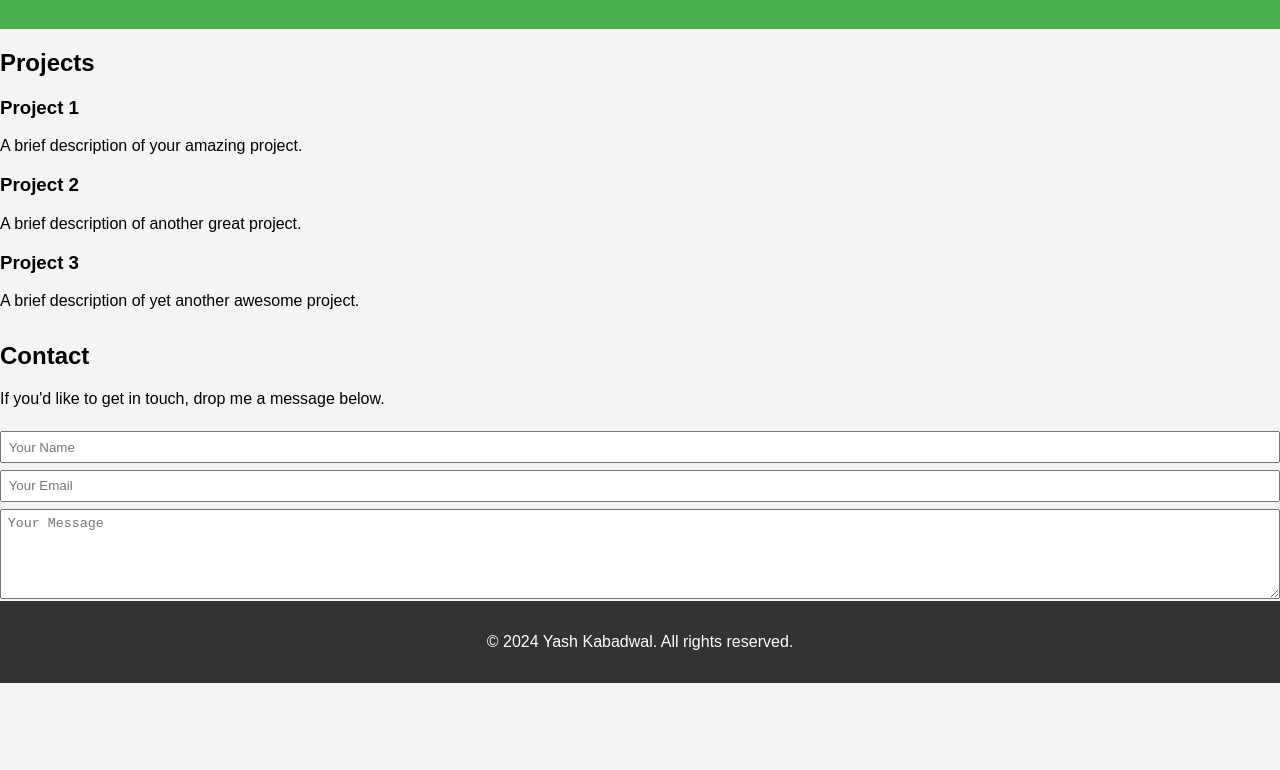
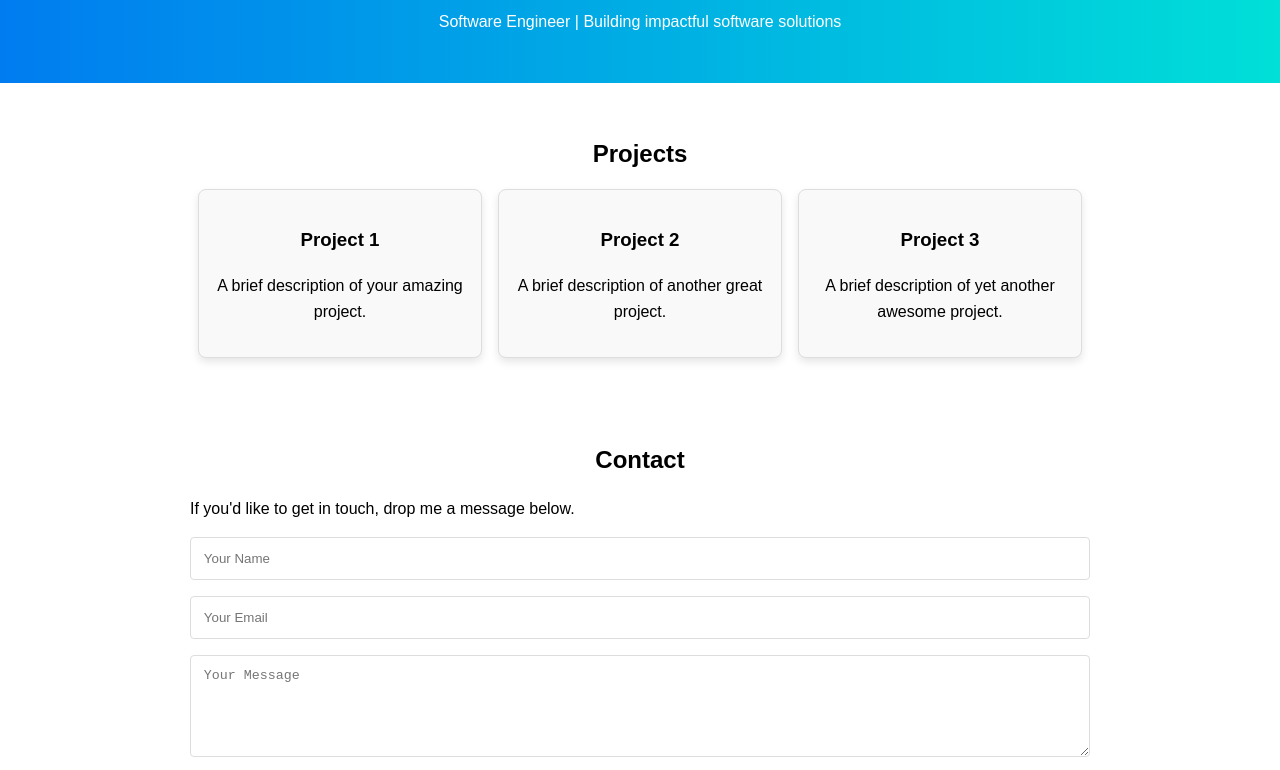
Before and after one commit to yash302008/.com, a plain HTML site: page index.html in a window 1280 px wide. Shown: the part 117-887 px from the top of the page. Before the commit the page ends 800 px from the top, so only its background shows below. Drawn offline with Linux system fonts and the light colour scheme; a script that the page names is missing.

Commit message:
Update styles.css

```diff
--- a/styles.css
+++ b/styles.css
@@ -1,101 +1,89 @@
 body {
-    font-family: Arial, sans-serif;
-    margin: 0;
-    padding: 0;
-    background-color: #f4f4f4;
+  margin: 0;
+  font-family: 'Arial', sans-serif;
+  line-height: 1.6;
 }
 
-header {
-    background-color: #4CAF50;
-    color: white;
-    padding: 1em 0;
+.header {
+  text-align: center;
+  background: linear-gradient(90deg, #007CF0, #00DFD8);
+  color: white;
+  padding: 2rem;
+  animation: fadeIn 2s;
 }
 
-nav ul {
-    list-style-type: none;
-    margin: 0;
-    padding: 0;
-    display: flex;
-    justify-content: center;
-    background-color: #333;
+.projects, .contact {
+  padding: 2rem 1rem;
+  max-width: 900px;
+  margin: auto;
+  animation: slideUp 1.5s ease-in-out;
 }
 
-nav ul li {
-    margin: 0 1em;
+.projects h2, .contact h2 {
+  text-align: center;
+  margin-bottom: 1rem;
 }
 
-nav ul li a {
-    color: white;
-    text-decoration: none;
-    padding: 10px 20px;
-    display: block;
+.project-list {
+  display: flex;
+  gap: 1rem;
+  flex-wrap: wrap;
+  justify-content: center;
 }
 
-nav ul li a:hover {
-    background-color: #111;
+.project {
+  background: #f9f9f9;
+  border: 1px solid #ddd;
+  border-radius: 8px;
+  padding: 1rem;
+  text-align: center;
+  width: 250px;
+  box-shadow: 0 4px 8px rgba(0, 0, 0, 0.1);
+  transition: transform 0.3s;
 }
 
-main {
-    padding: 1em;
-    max-width: 800px;
-    margin: 0 auto;
+.project:hover {
+  transform: scale(1.05);
 }
 
-section {
-    margin-bottom: 2em;
+.contact form {
+  display: flex;
+  flex-direction: column;
+  gap: 1rem;
 }
 
-.portfolio-item {
-    margin: 2em 0;
+.contact input, .contact textarea {
+  padding: 0.8rem;
+  border: 1px solid #ddd;
+  border-radius: 4px;
 }
 
-.portfolio-item img {
-    max-width: 100%;
-    height: auto;
+.contact button {
+  padding: 0.8rem;
+  border: none;
+  background: #007CF0;
+  color: white;
+  border-radius: 4px;
+  cursor: pointer;
+  transition: background 0.3s;
 }
 
-form {
-    display: flex;
-    flex-direction: column;
+.contact button:hover {
+  background: #005BB5;
 }
 
-form label {
-    margin-top: 1em;
+.footer {
+  text-align: center;
+  padding: 1rem;
+  background: #f4f4f4;
 }
 
-form input, form textarea, form button {
-    padding: 0.5em;
-    margin-top: 0.5em;
+@keyframes fadeIn {
+  from { opacity: 0; }
+  to { opacity: 1; }
 }
 
-form button {
-    background-color: #4CAF50;
-    color: white;
-    border: none;
-    cursor: pointer;
+@keyframes slideUp {
+  from { transform: translateY(20px); opacity: 0; }
+  to { transform: translateY(0); opacity: 1; }
 }
-
-form button:hover {
-    background-color: #45a049;
-}
-
-footer {
-    background-color: #333;
-    color: white;
-    text-align: center;
-    padding: 1em 0;
-    position: absolute;
-    bottom: 0;
-    width: 100%;
-}
-
-/* Responsive Styles */
-@media (max-width: 600px) {
-    nav ul {
-        flex-direction: column;
-    }
-
-    nav ul li {
-        margin: 0;
-    }
-}
```
